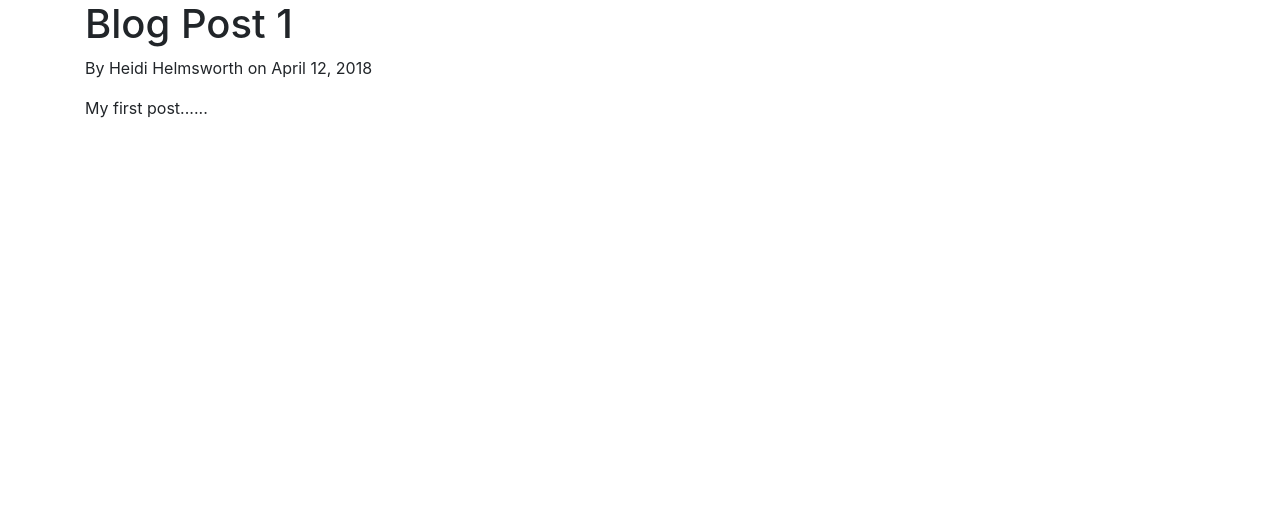
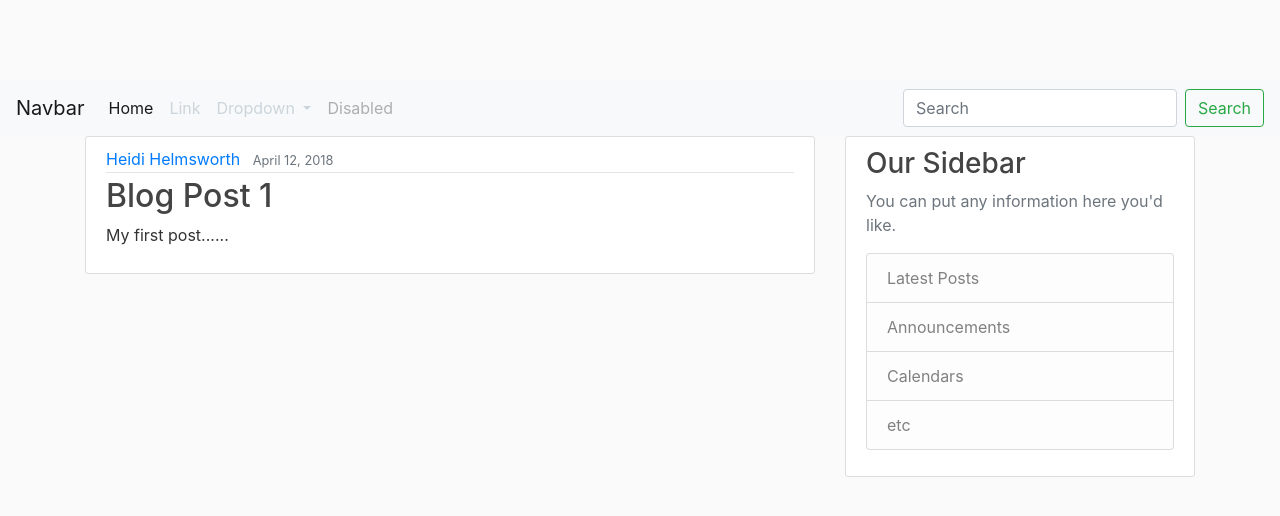
Before and after one commit to dwight9339/Flask-Blog, a Flask app: page / in a window 1280 px wide. Shown: the top 516 px of the page. Run offline with Flask 2, Linux system fonts and the light colour scheme; some libraries are stand-ins or nearby versions.

Commit message:
Improved styles

```diff
--- /dev/null
+++ b/static/main.css
@@ -0,0 +1,80 @@
+body {
+  background: #fafafa;
+  color: #333333;
+  margin-top: 5rem;
+}
+
+h1, h2, h3, h4, h5, h6 {
+  color: #444444;
+}
+
+.bg-steel {
+  background-color: #5f788a;
+}
+
+.site-header .navbar-nav .nav-link {
+  color: #cbd5db;
+}
+
+.site-header .navbar-nav .nav-link:hover {
+  color: #ffffff;
+}
+
+.site-header .navbar-nav .nav-link.active {
+  font-weight: 500;
+}
+
+.content-section {
+  background: #ffffff;
+  padding: 10px 20px;
+  border: 1px solid #dddddd;
+  border-radius: 3px;
+  margin-bottom: 20px;
+}
+
+.article-title {
+  color: #444444;
+}
+
+a.article-title:hover {
+  color: #428bca;
+  text-decoration: none;
+}
+
+.article-content {
+  white-space: pre-line;
+}
+
+.article-img {
+  height: 65px;
+  width: 65px;
+  margin-right: 16px;
+}
+
+.article-metadata {
+  padding-bottom: 1px;
+  margin-bottom: 4px;
+  border-bottom: 1px solid #e3e3e3
+}
+
+.article-metadata a:hover {
+  color: #333;
+  text-decoration: none;
+}
+
+.article-svg {
+  width: 25px;
+  height: 25px;
+  vertical-align: middle;
+}
+
+.account-img {
+  height: 125px;
+  width: 125px;
+  margin-right: 20px;
+  margin-bottom: 16px;
+}
+
+.account-heading {
+  font-size: 2.5rem;
+}
--- a/templates/home.html
+++ b/templates/home.html
@@ -1,8 +1,15 @@
 {% extends "layout.html" %}
 {% block content %}
     {% for post in posts %}
-        <h1>{{ post.title }}</h1>
-        <p>By {{ post.author }} on {{ post.date_posted }}</p>
-        <p>{{ post.content }}</p>
+        <article class="media content-section">
+            <div class="media-body">
+                <div class="article-metadata">
+                    <a class="mr-2" href="#">{{ post.author }}</a>
+                    <small class="text-muted">{{ post.date_posted }}</small>
+                </div>
+                <h2><a class="article-title" href="#">{{ post.title }}</a></h2>
+                <p class="article-content">{{ post.content }}</p>
+            </div>
+        </article>
     {% endfor %}
 {% endblock content %}
--- a/templates/layout.html
+++ b/templates/layout.html
@@ -9,12 +9,67 @@
 
         <!-- Bootstrap CSS -->
         <link rel="stylesheet" href="https://stackpath.bootstrapcdn.com/bootstrap/4.4.1/css/bootstrap.min.css" integrity="sha384-Vkoo8x4CGsO3+Hhxv8T/Q5PaXtkKtu6ug5TOeNV6gBiFeWPGFN9MuhOf23Q9Ifjh" crossorigin="anonymous">
+        <link rel="stylesheet" type="text/css" href="{{ url_for('static', filename='main.css') }}" >
     </head>
     <body>
-        <div class="container">
-            {% block content %}
-            {% endblock %}
-        </div>
+        <header class="site-header">
+            <nav class="navbar navbar-expand-lg navbar-light bg-light">
+                <a class="navbar-brand" href="#">Navbar</a>
+                <button class="navbar-toggler" type="button" data-toggle="collapse" data-target="#navbarSupportedContent" aria-controls="navbarSupportedContent" aria-expanded="false" aria-label="Toggle navigation">
+                  <span class="navbar-toggler-icon"></span>
+                </button>
+
+                <div class="collapse navbar-collapse" id="navbarSupportedContent">
+                  <ul class="navbar-nav mr-auto">
+                    <li class="nav-item active">
+                      <a class="nav-link" href="#">Home <span class="sr-only">(current)</span></a>
+                    </li>
+                    <li class="nav-item">
+                      <a class="nav-link" href="#">Link</a>
+                    </li>
+                    <li class="nav-item dropdown">
+                      <a class="nav-link dropdown-toggle" href="#" id="navbarDropdown" role="button" data-toggle="dropdown" aria-haspopup="true" aria-expanded="false">
+                        Dropdown
+                      </a>
+                      <div class="dropdown-menu" aria-labelledby="navbarDropdown">
+                        <a class="dropdown-item" href="#">Action</a>
+                        <a class="dropdown-item" href="#">Another action</a>
+                        <div class="dropdown-divider"></div>
+                        <a class="dropdown-item" href="#">Something else here</a>
+                      </div>
+                    </li>
+                    <li class="nav-item">
+                      <a class="nav-link disabled" href="#">Disabled</a>
+                    </li>
+                  </ul>
+                  <form class="form-inline my-2 my-lg-0">
+                    <input class="form-control mr-sm-2" type="search" placeholder="Search" aria-label="Search">
+                    <button class="btn btn-outline-success my-2 my-sm-0" type="submit">Search</button>
+                  </form>
+                </div>
+              </nav>
+        </header>
+        <main role="main" class="container">
+            <div class="row">
+              <div class="col-md-8">
+                {% block content %}{% endblock %}
+              </div>
+              <div class="col-md-4">
+                <div class="content-section">
+                  <h3>Our Sidebar</h3>
+                  <p class='text-muted'>You can put any information here you'd like.
+                    <ul class="list-group">
+                      <li class="list-group-item list-group-item-light">Latest Posts</li>
+                      <li class="list-group-item list-group-item-light">Announcements</li>
+                      <li class="list-group-item list-group-item-light">Calendars</li>
+                      <li class="list-group-item list-group-item-light">etc</li>
+                    </ul>
+                  </p>
+                </div>
+              </div>
+            </div>
+          </main>
+
 
         <script src="https://code.jquery.com/jquery-3.4.1.slim.min.js" integrity="sha384-J6qa4849blE2+poT4WnyKhv5vZF5SrPo0iEjwBvKU7imGFAV0wwj1yYfoRSJoZ+n" crossorigin="anonymous"></script>
         <script src="https://cdn.jsdelivr.net/npm/popper.js@1.16.0/dist/umd/popper.min.js" integrity="sha384-Q6E9RHvbIyZFJoft+2mJbHaEWldlvI9IOYy5n3zV9zzTtmI3UksdQRVvoxMfooAo" crossorigin="anonymous"></script>
```
